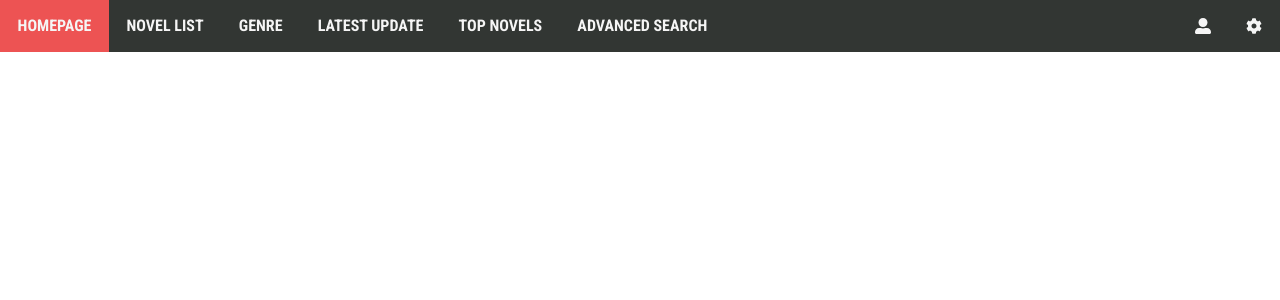
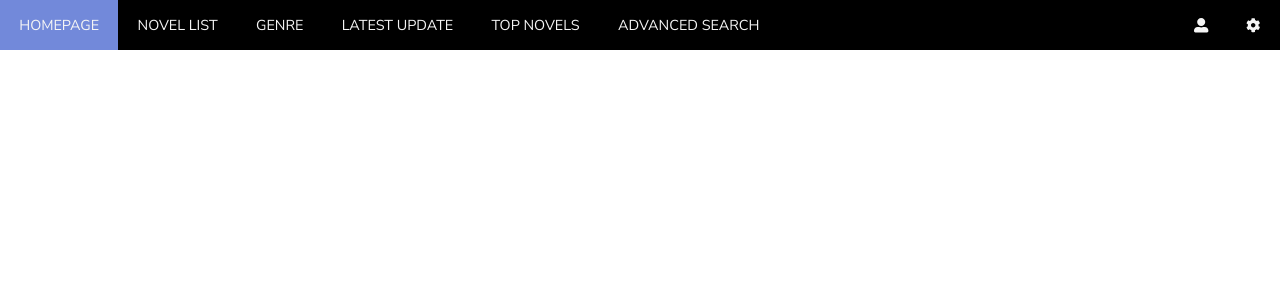
Before and after one commit to jnpco98/ukiyonovels-nosql, a React (Create React App) app in the folder Client/Ukiyo.Web.Client/: page / in a window 1280 px wide. Shown: the top 300 px of the page. Built offline with nearby package versions, Linux system fonts and the light colour scheme.

Commit message:
Modified fonts and menu updates.

```diff
--- a/Client/Ukiyo.Web.Client/package.json
+++ b/Client/Ukiyo.Web.Client/package.json
@@ -7,12 +7,14 @@
     "@fortawesome/free-solid-svg-icons": "^5.12.0",
     "@fortawesome/react-fontawesome": "^0.1.8",
     "@types/react-responsive": "^8.0.2",
+    "@types/react-slick": "^0.23.4",
     "global": "^4.4.0",
     "polished": "^3.4.2",
     "react": "^16.12.0",
     "react-dom": "^16.12.0",
     "react-responsive": "^8.0.1",
     "react-scripts": "3.2.0",
+    "react-slick": "^0.25.2",
     "simplebar-react": "^2.0.10",
     "styled-components": "^4.4.1",
     "typescript": "3.7.2"
--- a/Client/Ukiyo.Web.Client/public/index.html
+++ b/Client/Ukiyo.Web.Client/public/index.html
@@ -9,9 +9,18 @@
   <meta name="description" content="Web site created using create-react-app" />
   <link rel="apple-touch-icon" href="logo192.png" />
   <link rel="manifest" href="%PUBLIC_URL%/manifest.json" />
-  <link href="https://fonts.googleapis.com/css?family=Cabin|Roboto:400,700|Roboto+Condensed:400,700" rel="stylesheet">
+
+  <!-- Google fonts -->
+  <link href="https://fonts.googleapis.com/css?family=Nunito+Sans:400,700|Roboto:400,700&display=swap" rel="stylesheet">
+
+  <!-- Slick carousel -->
+  <link rel="stylesheet" type="text/css" charset="UTF-8"
+    href="https://cdnjs.cloudflare.com/ajax/libs/slick-carousel/1.6.0/slick.min.css" />
+  <link rel="stylesheet" type="text/css"
+    href="https://cdnjs.cloudflare.com/ajax/libs/slick-carousel/1.6.0/slick-theme.min.css" />
   </link>
-  <title>React App</title>
+
+  <title>Ukiyo novels</title>
 </head>
 
 <body>
--- a/Client/Ukiyo.Web.Client/src/components/atom/backdrop/index.tsx
+++ b/Client/Ukiyo.Web.Client/src/components/atom/backdrop/index.tsx
@@ -13,6 +13,12 @@ type Props = {
 const Backdrop: React.FC<Props> = (props: Props) => {
     const { show, className, transparent, onClick, zIndex } = props;
 
+    if (show) {
+        document.body.classList.add('no-scroll');
+    } else {
+        document.body.classList.remove('no-scroll');
+    }
+
     return <Container className={className} onClick={onClick} show={show} transparent={transparent} zIndex={zIndex} />;
 };
 
--- a/Client/Ukiyo.Web.Client/src/components/atom/text/index.tsx
+++ b/Client/Ukiyo.Web.Client/src/components/atom/text/index.tsx
@@ -14,15 +14,15 @@ export enum TextType {
 type Props = {
     className?: string;
     children?: React.ReactNode;
-    type?: TextType;
-};
+    textType?: TextType;
+} & React.HTMLProps<HTMLAnchorElement>;
 
 const Text: React.FC<Props> = (props: Props): ReactElement => {
-    const { children = '', className = '', type } = props;
+    const { children = '', className = '', textType, href } = props;
 
     let StyledText: AnyStyledComponent;
 
-    switch (type) {
+    switch (textType) {
         case TextType.PageTitle:
             StyledText = S.PageTitle;
             break;
@@ -44,7 +44,11 @@ const Text: React.FC<Props> = (props: Props): ReactElement => {
             break;
     }
 
-    return <StyledText className={className}>{children}</StyledText>;
+    return (
+        <StyledText href={href} className={className}>
+            {children}
+        </StyledText>
+    );
 };
 
 export default Text;
--- a/Client/Ukiyo.Web.Client/src/components/atom/text/style.ts
+++ b/Client/Ukiyo.Web.Client/src/components/atom/text/style.ts
@@ -99,7 +99,7 @@ export const Anchor = styled.a`
       }
 
       ${M.MEDIA_XLARGE} {
-        font-size: ${math(`${theme.font.baseSize} * 1.1`)};
+        font-size: ${math(`${theme.font.baseSize} * 1`)};
       }
   `};
 `;
--- a/Client/Ukiyo.Web.Client/src/components/molecule/card/index.tsx
+++ b/Client/Ukiyo.Web.Client/src/components/molecule/card/index.tsx
@@ -20,12 +20,12 @@ const Card: React.FC<Props> = (props: Props): ReactElement => {
         <S.Card>
             <Thumbnail imgSrc={imgSrc} link={link} />
             <S.CardContent>
-                {title && <Text type={TextType.SubsectionTitle}>{title}</Text>}
-                <Text type={TextType.SubsectionTitle}>{children}</Text>
+                {title && <Text textType={TextType.SubsectionTitle}>{title}</Text>}
+                <Text textType={TextType.SubsectionTitle}>{children}</Text>
                 <S.CardInfo>
                     <S.CardMeta>
                         <Icon glyph={GlyphType.Calendar} size="1.2rem" />
-                        <Text type={TextType.Span}>45 Minutes ago</Text>
+                        <Text textType={TextType.Span}>45 Minutes ago</Text>
                         <Icon glyph={GlyphType.LikeFill} message="1" size="1.2rem" />
                         <Icon glyph={GlyphType.View} message="1" size="1.2rem" />
                     </S.CardMeta>
--- a/Client/Ukiyo.Web.Client/src/components/molecule/menu/index.tsx
+++ b/Client/Ukiyo.Web.Client/src/components/molecule/menu/index.tsx
@@ -4,6 +4,7 @@ import { faUserAlt, faCog } from '@fortawesome/free-solid-svg-icons';
 import { useMediaQuery } from 'react-responsive';
 import { SMALL } from '../../../settings/media';
 import { HamburgerMenu } from '../../atom/hamburger';
+import Text, { TextType } from '../../atom/text';
 import * as S from './style';
 import Backdrop from '../../atom/backdrop';
 
@@ -19,19 +20,29 @@ type Props = {
 
 const NavigationMenu: React.FC<Props> = (props: Props): ReactElement => {
     const [active, setActive] = useState(0);
+    const [floating, setFloating] = useState(false);
     const [drawerActive, setDrawerActive] = useState(false);
     const { menuItems, onSelect } = props;
 
-    const isMobile = useMediaQuery({ maxWidth: SMALL });
+    const isSmallScreen = useMediaQuery({ minWidth: SMALL });
     const containerRef = useRef(document.createElement('div'));
     const drawerRef = useRef(document.createElement('div'));
 
-    useEffect(() => onSelect && onSelect(active));
+    const handleScroll = (): void => setFloating(window.pageYOffset >= containerRef.current.scrollHeight);
+
+    const handleResize = (): void => drawerActive && !isSmallScreen && setDrawerActive(false);
+
+    useEffect(() => onSelect && onSelect(active), []);
+
     useEffect(() => {
-        const handleResize = (): void => drawerActive && !isMobile && setDrawerActive(false);
+        window.addEventListener('scroll', handleScroll);
+        return (): void => window.removeEventListener('scroll', handleScroll);
+    }, []);
+
+    useEffect(() => {
         window.addEventListener('resize', handleResize);
         return (): void => window.removeEventListener('resize', handleResize);
-    });
+    }, [isSmallScreen]);
 
     const handleSelect = (idx: number): void => {
         setActive(idx);
@@ -42,28 +53,30 @@ const NavigationMenu: React.FC<Props> = (props: Props): ReactElement => {
     const renderMenuItems = (): ReactElement[] =>
         menuItems.map(({ label, link }, idx) => (
             <S.MenuItem key={label + link} onClick={(): void => handleSelect(idx)} active={active === idx}>
-                <a href={link || '#'}>{label}</a>
+                <Text textType={TextType.Anchor} href={link || '#'}>
+                    {label}
+                </Text>
             </S.MenuItem>
         ));
 
     const renderUserLinks = (): ReactElement => (
         <>
             <S.UserLink>
-                <a href="/account">
+                <Text textType={TextType.Anchor} href="/account">
                     <FontAwesomeIcon icon={faUserAlt} />
-                </a>
+                </Text>
             </S.UserLink>
             <S.UserLink>
-                <a href="/settings">
+                <Text textType={TextType.Anchor} href="/settings">
                     <FontAwesomeIcon icon={faCog} />
-                </a>
+                </Text>
             </S.UserLink>
         </>
     );
 
     return (
-        <S.Container ref={containerRef}>
-            {isMobile ? (
+        <S.Container className={floating && S.CLASS_FLOATING} ref={containerRef}>
+            {!isSmallScreen ? (
                 <>
                     <ul>
                         <S.HamburgerLink onClick={(): void => setDrawerActive(!drawerActive)}>
@@ -76,7 +89,6 @@ const NavigationMenu: React.FC<Props> = (props: Props): ReactElement => {
                         ref={drawerRef}
                         sidenavActive={drawerActive}
                         topOffset={`${containerRef.current.offsetTop + containerRef.current.scrollHeight}px`}
-                        height={`${drawerActive ? drawerRef.current.scrollHeight : 0}px`}
                     >
                         {renderMenuItems()}
                     </S.Drawer>
--- a/Client/Ukiyo.Web.Client/src/components/molecule/menu/style.ts
+++ b/Client/Ukiyo.Web.Client/src/components/molecule/menu/style.ts
@@ -1,35 +1,68 @@
 import styled, { css } from 'styled-components';
+import * as M from '../../../settings/media';
 
 const menuItemDefaultStyle = css`
   display: flex;
   color: whitesmoke;
   text-transform: uppercase;
-  font-weight: bolder;
-  cursor: pointer;
   text-align: center;
   align-items: center;
   transition: background 0.09s ease-in;
 
   a {
     display: block;
-    padding: 1.1rem;
+    padding: 1.1rem 0.9rem;
   }
 
   &:hover {
-    background: #ed5353;
+    background: ${({ theme, ...props }) => theme.colors.accent};
+  }
+
+  ${M.MEDIA_SMALL} {
+    a {
+      padding: 1.1rem 0.8rem;
+    }
+  }
+
+  ${M.MEDIA_MEDIUM} {
+    a {
+      padding: 1.1rem 1.2rem;
+    }
+  }
+
+  ${M.MEDIA_XLARGE} {
+    a {
+      padding: 1.1rem 1.5rem;
+    }
   }
 `;
+
+export const CLASS_FLOATING = 'floating';
 
 export const Container = styled.div`
   display: flex;
   justify-content: space-between;
   width: 100%;
-  background: #323633;
+  background: ${({ theme, ...props }) => theme.colors.black};
+  position: fixed;
+  transition: all 0.12s ease-in;
 
   ul {
     display: flex;
     max-width: 80%;
   }
+
+  ${M.MEDIA_SMALL} {
+    &.${CLASS_FLOATING} {
+      border-radius: 3rem;
+      width: 95%;
+      font-size: 0.9rem;
+      margin-top: 0.5rem;
+      overflow: hidden;
+      position: fixed;
+    }
+  }
+
 `;
 
 type MenuItemStyleProps = {
@@ -38,7 +71,7 @@ type MenuItemStyleProps = {
 
 export const MenuItem = styled.li<MenuItemStyleProps>`
   ${menuItemDefaultStyle};
-  background: ${props => props.active ? '#ed5353' : ''};
+  background: ${({ theme, ...props }) => props.active ? theme.colors.accent: ''};
 `;
 
 export const UserLink = styled.li`
@@ -59,12 +92,11 @@ export const HamburgerLink = styled.li`
 type DrawerStyleProps = {
   sidenavActive: boolean;
   topOffset?: string;
-  height: string;
 }
 
 export const Drawer = styled.div<DrawerStyleProps>`
-  position: absolute;
-  background: #111;
+  position: fixed;
+  background: ${({ theme, ...props }) => theme.colors.black};
   overflow: hidden;
   transition: all 0.5s cubic-bezier(0.165, 0.84, 0.44, 1);
   z-index: 5;
--- a/Client/Ukiyo.Web.Client/src/settings/theme.ts
+++ b/Client/Ukiyo.Web.Client/src/settings/theme.ts
@@ -19,8 +19,8 @@ export const BaseTheme: DefaultTheme = {
         weightLight: '200',
         weightRegular: '400',
         weightBold: '600',
-        primary: '"Roboto Condensed", Sans-Serif',
-        secondary: 'Cabin, Sans-Serif'
+        primary: '"Roboto", Sans-Serif',
+        secondary: '"Nunito Sans", Sans-Serif'
     },
     colors: {
         default: '#5f6062',
--- a/Client/Ukiyo.Web.Client/src/utilities/reset.ts
+++ b/Client/Ukiyo.Web.Client/src/utilities/reset.ts
@@ -3,6 +3,10 @@ import { css, createGlobalStyle } from 'styled-components/macro';
 const reset = css`
   * {
     box-sizing: border-box;
+  }
+
+  body.no-scroll {
+    overflow: hidden;
   }
 
   main {
@@ -27,7 +31,7 @@ const reset = css`
     font-size: 100%;
     font: inherit;
     vertical-align: baseline;
-    font-family: "Roboto Condensed", Sans-Serif;
+    font-family: "Nunito Sans", Sans-Serif;
     -webkit-font-smoothing: antialiased;
     -moz-osx-font-smoothing: grayscale;
 
@@ -61,7 +65,7 @@ const reset = css`
 
   ol, ul {
     list-style: none;
-    font-family: "Roboto Condensed", Sans-Serif;
+    font-family: "Roboto", Sans-Serif;
   }
 
   blockquote, q {
@@ -89,7 +93,7 @@ const reset = css`
   }
 
   button {
-    font-family: "Roboto Condensed", Sans-Serif;
+    font-family: "Roboto", Sans-Serif;
     outline: none;
   }
 
```
Also changed, not shown: Client/Ukiyo.Web.Client/.eslintrc.js, 1 other file (tests, documents, lock files or other folders).
